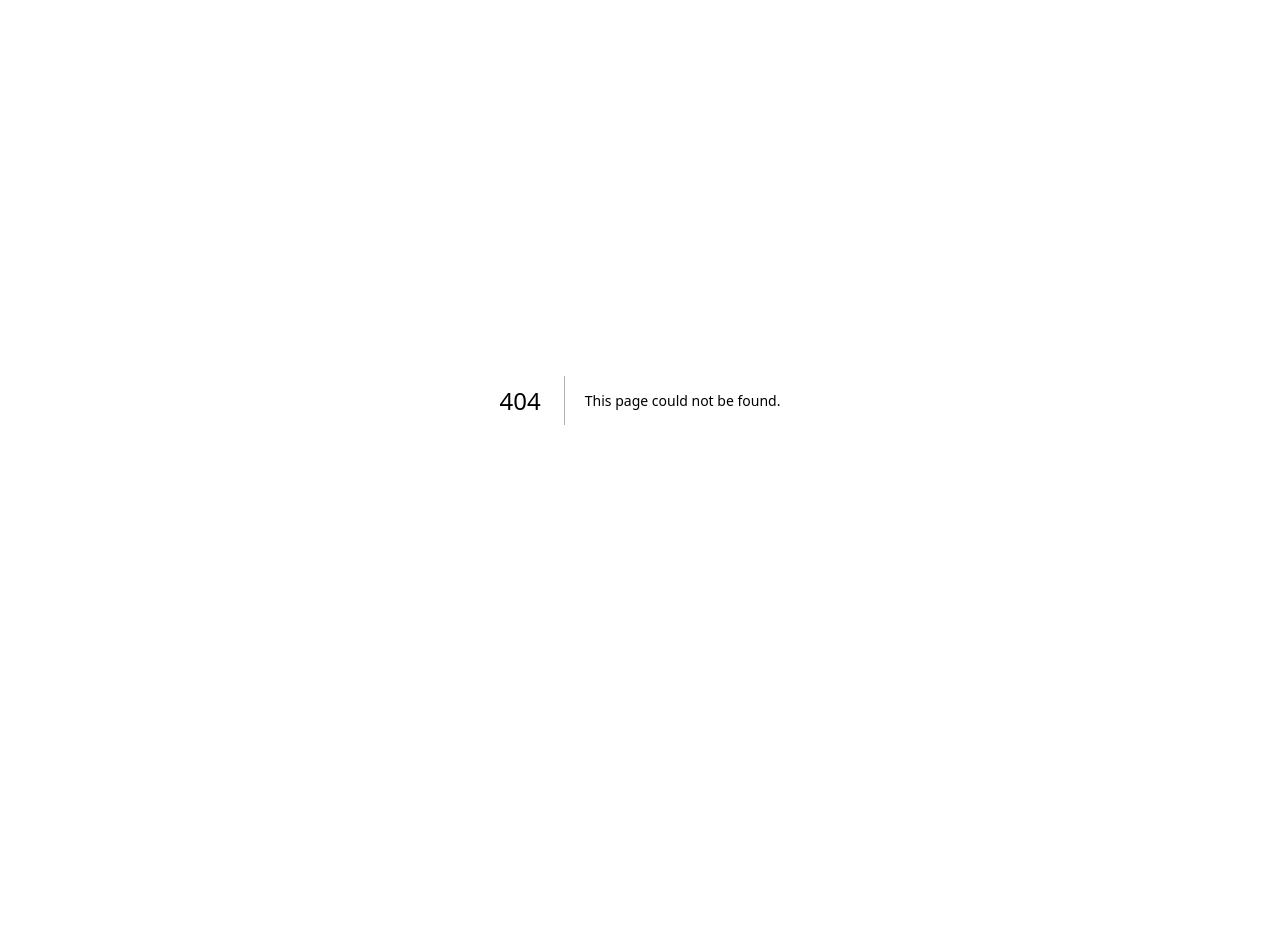
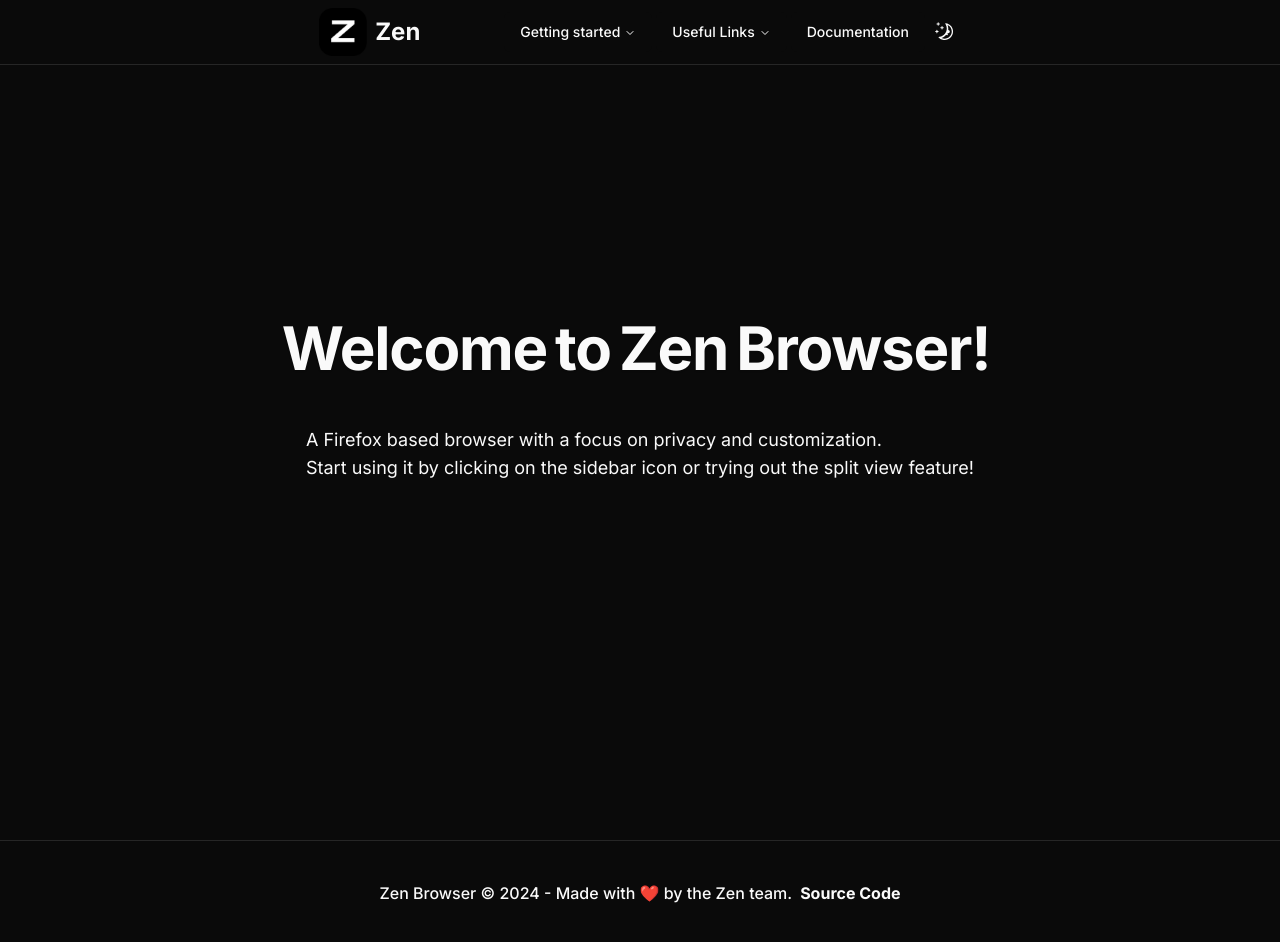
Before and after one commit to zen-browser/www, a Next.js app: page /welcome in a window 1280 px wide. Before the commit this address had no page. Shown: the top 942 px of the page. Before the commit the page ends 800 px from the top, so only its background shows below. Built offline with nearby package versions, Linux system fonts and the light colour scheme.

Commit message:
Started working on the welcome page!

```diff
--- /dev/null
+++ b/src/app/welcome/page.tsx
@@ -0,0 +1,14 @@
+
+import WelcomePage from "@/components/welcome";
+import Footer from "@/components/footer";
+import { Navigation } from "@/components/navigation";
+
+export default function Download() {
+  return (
+    <main className="flex min-h-screen flex-col items-center justify-start">
+      <WelcomePage />
+      <Footer />
+      <Navigation /> {/* At the bottom of the page */}
+    </main>
+  );
+}
--- /dev/null
+++ b/src/components/welcome.tsx
@@ -0,0 +1,12 @@
+"use client";
+
+import WordPullUp from "./ui/word-pull-up";
+
+export default function WelcomePage() {
+  return (
+    <div className="w-full relative min-h-screen flex flex-col items-center justify-center">
+      <WordPullUp className="text-6xl text-center" words="Welcome to Zen Browser!" />
+      <p className="max-w-90 text-lg mt-12">A Firefox based browser with a focus on privacy and customization.<br/>Start using it by clicking on the sidebar icon or trying out the split view feature!</p>
+    </div>
+  );
+}
```
